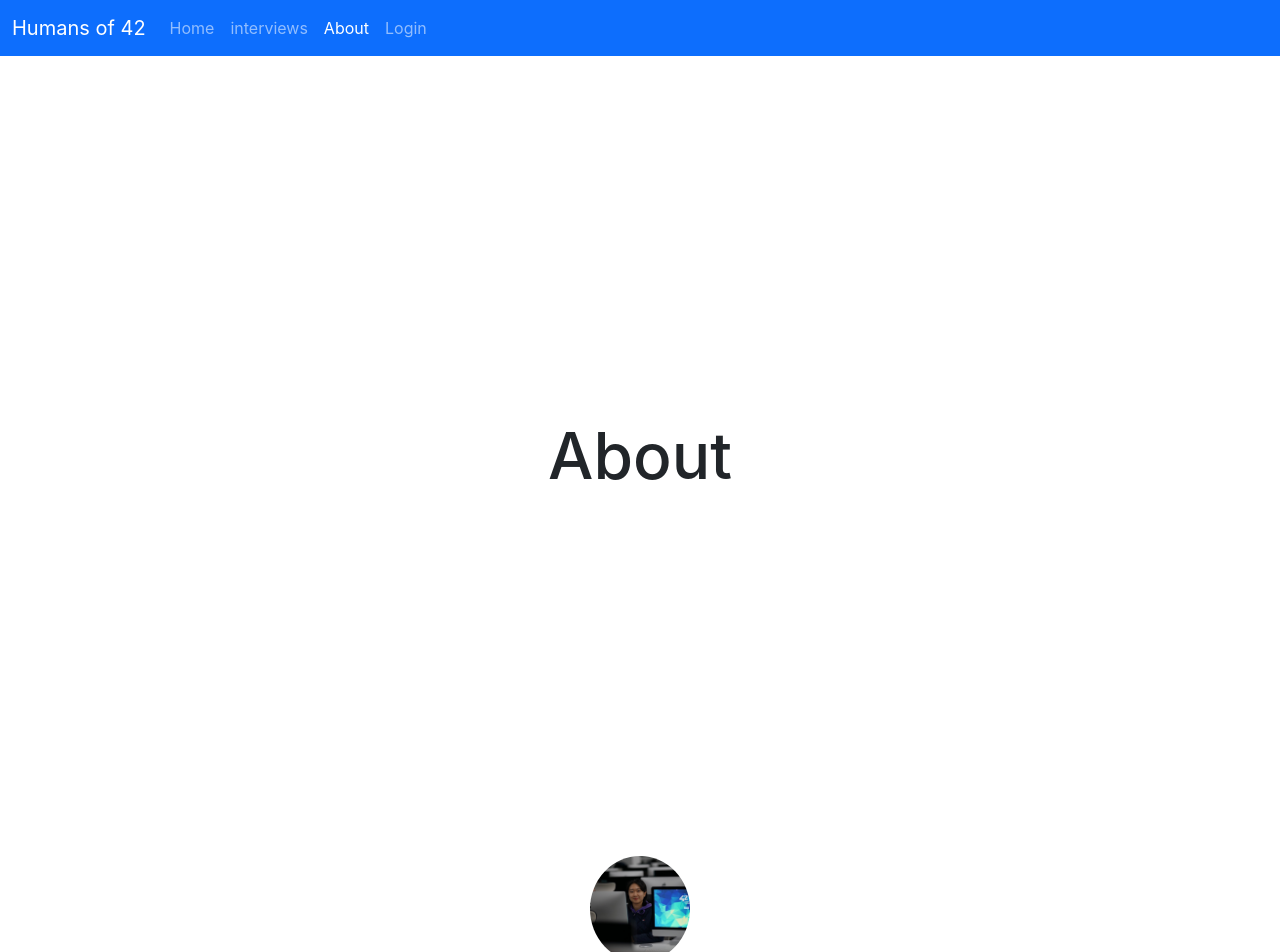
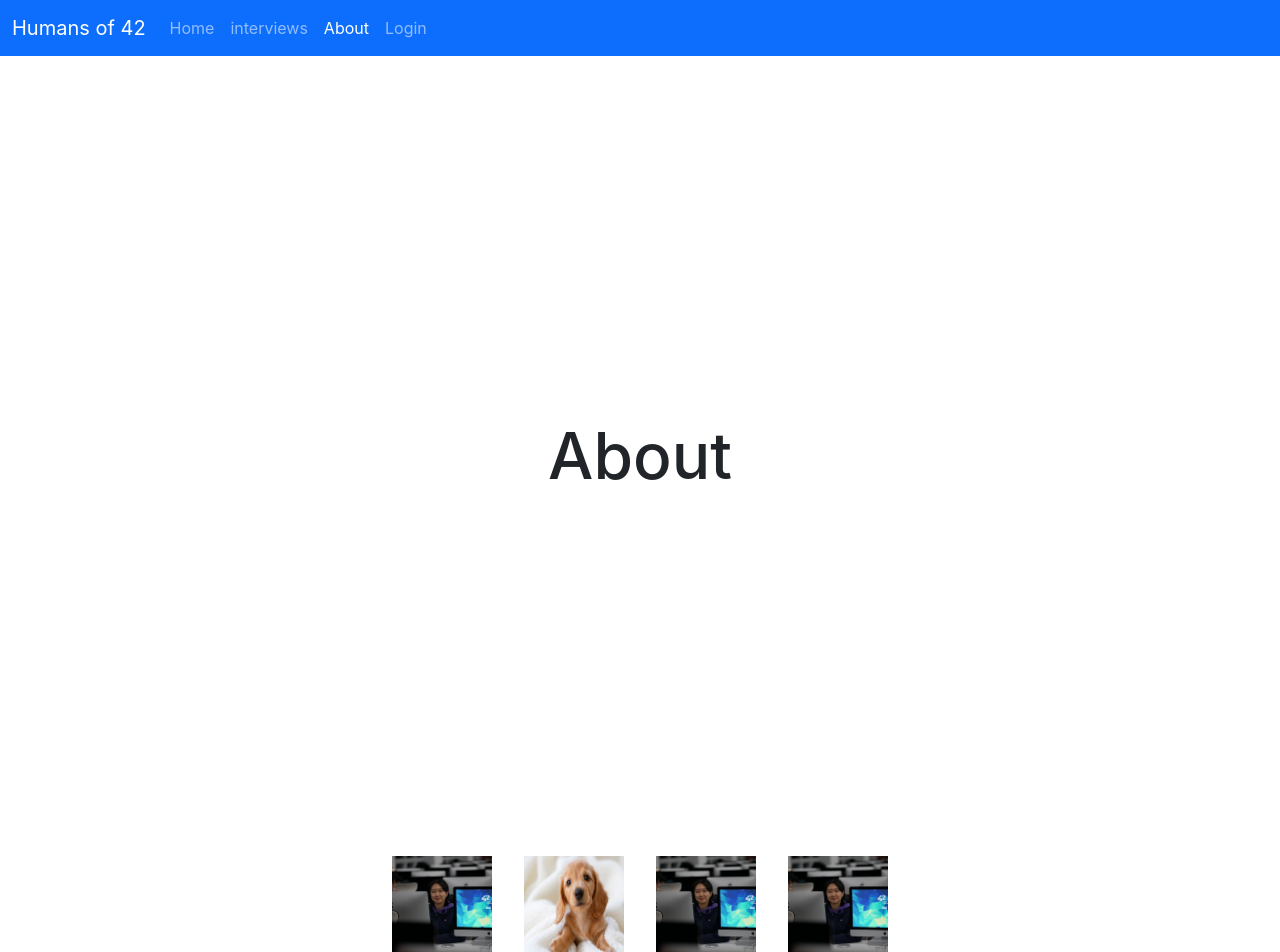
Before and after one commit to humansof42seoul/Humansof42-v3-front, a Next.js app: page /about in a window 1280 px wide. Shown: the top 952 px of the page. Built offline with nearby package versions, Linux system fonts and the light colour scheme.

Commit message:
feat: about page

```diff
--- a/components/Member.tsx
+++ b/components/Member.tsx
@@ -11,13 +11,7 @@ export default function Member({ name, role, gitId, imgLocation }: Props) {
     <>
       <div className="member-container">
         <div className="member-img-wrapper">
-          <Image
-            src={imgLocation}
-            alt={gitId}
-            width="100%"
-            height="100%"
-            objectFit="cover"
-          />
+          <Image src={imgLocation} alt={gitId} width="100%" height="100%" />
         </div>
         <div className="name">{name}</div>
         <div className="role">{role}</div>
@@ -36,8 +30,10 @@ export default function Member({ name, role, gitId, imgLocation }: Props) {
         .member-img-wrapper {
           max-width: 9rem;
           border-radius: 50%;
-          overflow: hidden;
+          width: 100%;
+          position: relative;
         }
+
         .name {
           font-size: 1.5rem;
         }
--- a/pages/about.tsx
+++ b/pages/about.tsx
@@ -12,6 +12,24 @@ const About: NextPage = () => {
           <h1 className={styles.title}>About</h1>
         </main>
         <div className="members-container">
+          <Member
+            name="yeji"
+            role="interviewer"
+            gitId="yechoi42"
+            imgLocation="/yechoi.jpeg"
+          />
+          <Member
+            name="dog"
+            role="interviewer"
+            gitId="yechoi42"
+            imgLocation="/dog.jpeg"
+          />
+          <Member
+            name="yeji"
+            role="interviewer"
+            gitId="yechoi42"
+            imgLocation="/yechoi.jpeg"
+          />
           <Member
             name="yeji"
             role="interviewer"
```
Also changed, not shown: public/dog.jpeg (added).
